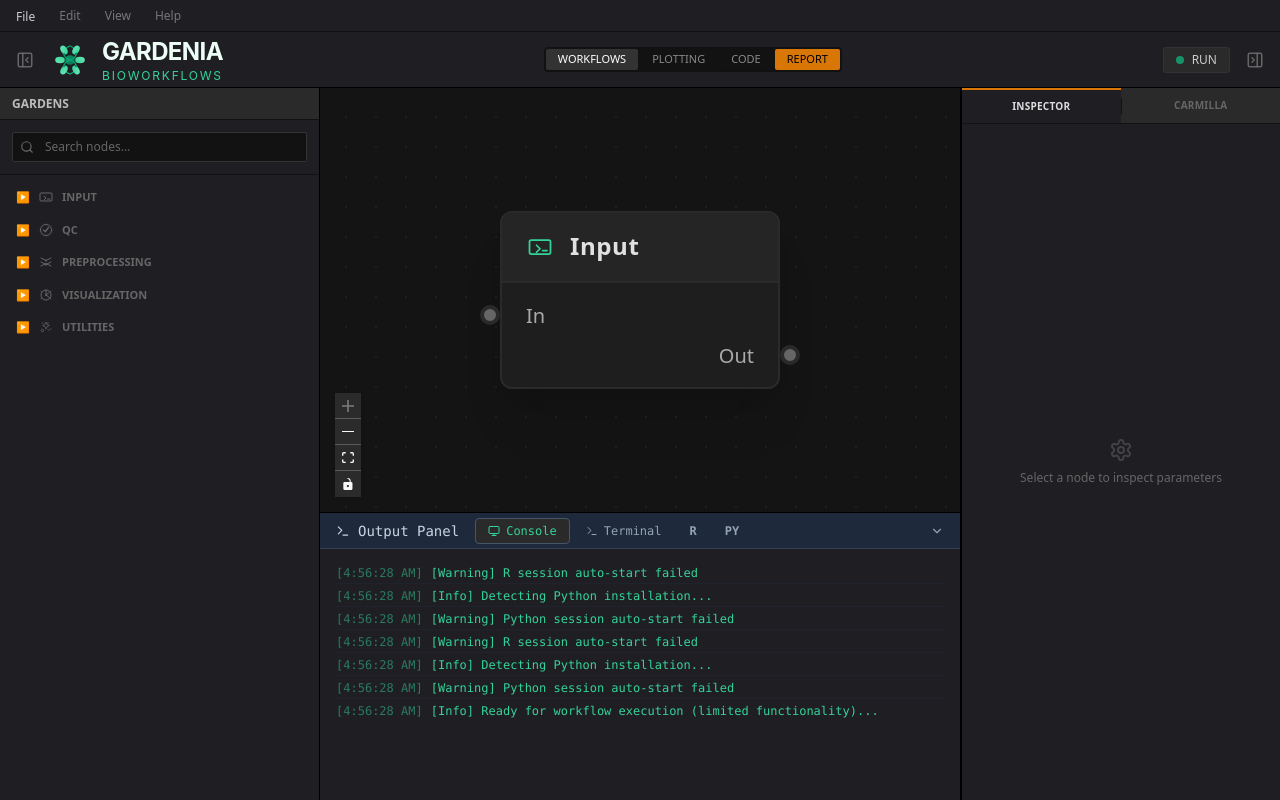
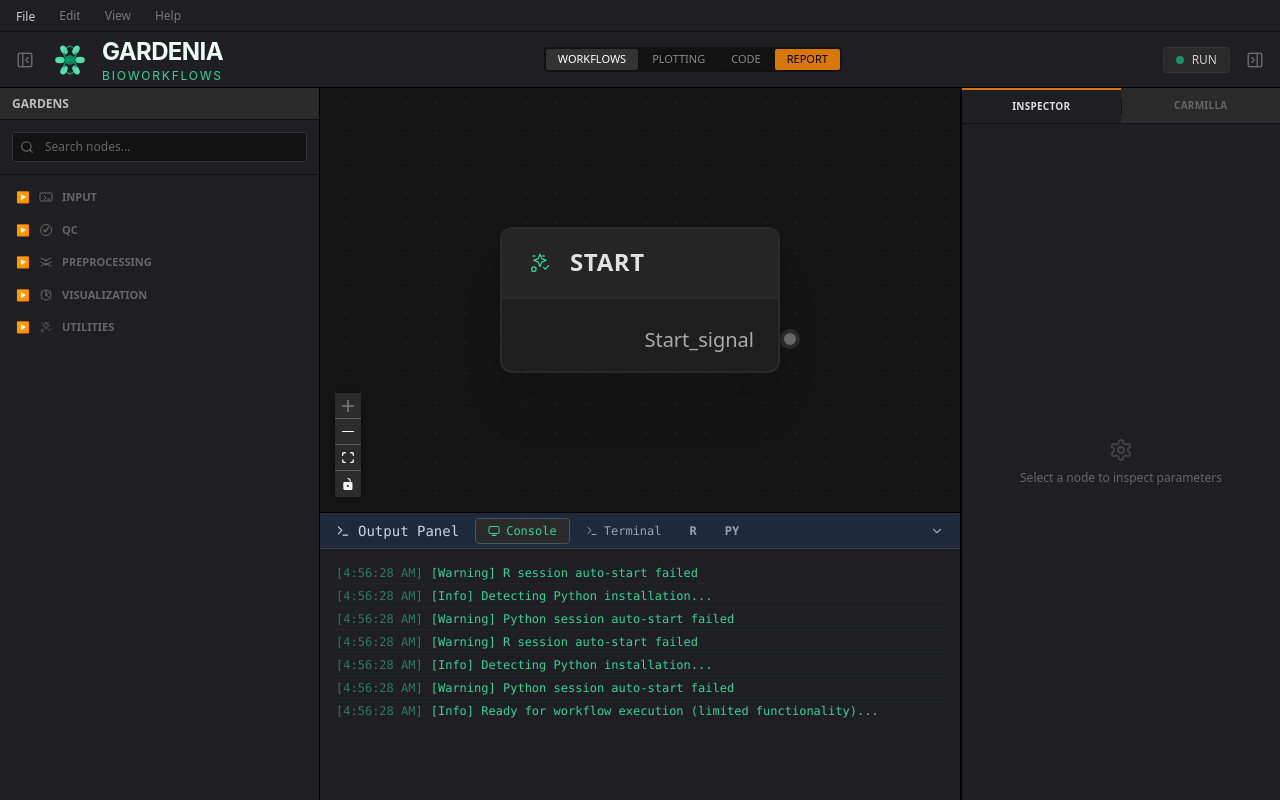
Before and after one commit to siouxi/gardenia, a React (Vite) app: page / in a window 1280 px wide. Built offline with nearby package versions, Linux system fonts and the light colour scheme.

Commit message:
start nodo default

```diff
--- a/src/App.tsx
+++ b/src/App.tsx
@@ -29,7 +29,23 @@ export type NodeData = {
 export type AppNode = Node<NodeData>;
 
 const initialNodes: AppNode[] = [
-    { id: '1', position: { x: 100, y: 100 }, data: { label: 'Input', category: 'Input' }, type: 'resolve' },
+    {
+        id: '1',
+        position: { x: 100, y: 100 },
+        type: 'resolve',
+        data: {
+            label: 'START',
+            category: 'Utilities',
+            toolId: 'flow-start',
+            toolData: {
+                id: 'flow-start',
+                name: 'START',
+                category: 'Utilities',
+                inputs: [],
+                outputs: [{ name: 'start_signal', type: 'signal' }]
+            }
+        }
+    },
 ];
 const initialEdges: any[] = [];
 
--- a/src/components/Terminal.tsx
+++ b/src/components/Terminal.tsx
@@ -1,5 +1,5 @@
 import { useState, useEffect, useRef } from 'react';
-import { Terminal as TerminalIcon, ChevronUp, ChevronDown, Monitor, Play, X } from 'lucide-react';
+import { Terminal as TerminalIcon, ChevronUp, ChevronDown, Monitor, Play, X, Eraser } from 'lucide-react';
 import { RCommandResult, PythonCommandResult } from '../types/r-types';
 
 type TabType = 'console' | 'terminal' | 'r' | 'python';
@@ -45,6 +45,14 @@ export const Terminal = () => {
     const [pythonSessionActive, setPythonSessionActive] = useState(false);
     const [pythonSessionLoading, setPythonSessionLoading] = useState(false);
     const [pythonVersion, setPythonVersion] = useState<string>('');
+
+    const clearRHistory = () => {
+        setRHistory([]);
+    };
+
+    const clearPythonHistory = () => {
+        setPythonHistory([]);
+    };
 
     const outputRef = useRef<HTMLDivElement>(null);
 
@@ -535,6 +543,14 @@ export const Terminal = () => {
                         Run
                     </button>
                     <button
+                        onClick={clearRHistory}
+                        className="px-3 py-1 bg-slate-600 hover:bg-slate-700 text-white text-xs rounded transition-colors flex items-center gap-1"
+                        title="Clear Output"
+                    >
+                        <Eraser size={12} />
+                        Clear
+                    </button>
+                    <button
                         onClick={stopRSession}
                         className="px-3 py-1 bg-red-600 hover:bg-red-700 text-white text-xs rounded transition-colors flex items-center gap-1"
                     >
@@ -592,6 +608,14 @@ export const Terminal = () => {
                         Run
                     </button>
                     <button
+                        onClick={clearPythonHistory}
+                        className="px-3 py-1 bg-slate-600 hover:bg-slate-700 text-white text-xs rounded transition-colors flex items-center gap-1"
+                        title="Clear Output"
+                    >
+                        <Eraser size={12} />
+                        Clear
+                    </button>
+                    <button
                         onClick={stopPythonSession}
                         className="px-3 py-1 bg-red-600 hover:bg-red-700 text-white text-xs rounded transition-colors flex items-center gap-1"
                     >
```
Also changed, not shown: 5 other files (tests, documents, lock files or other folders).
